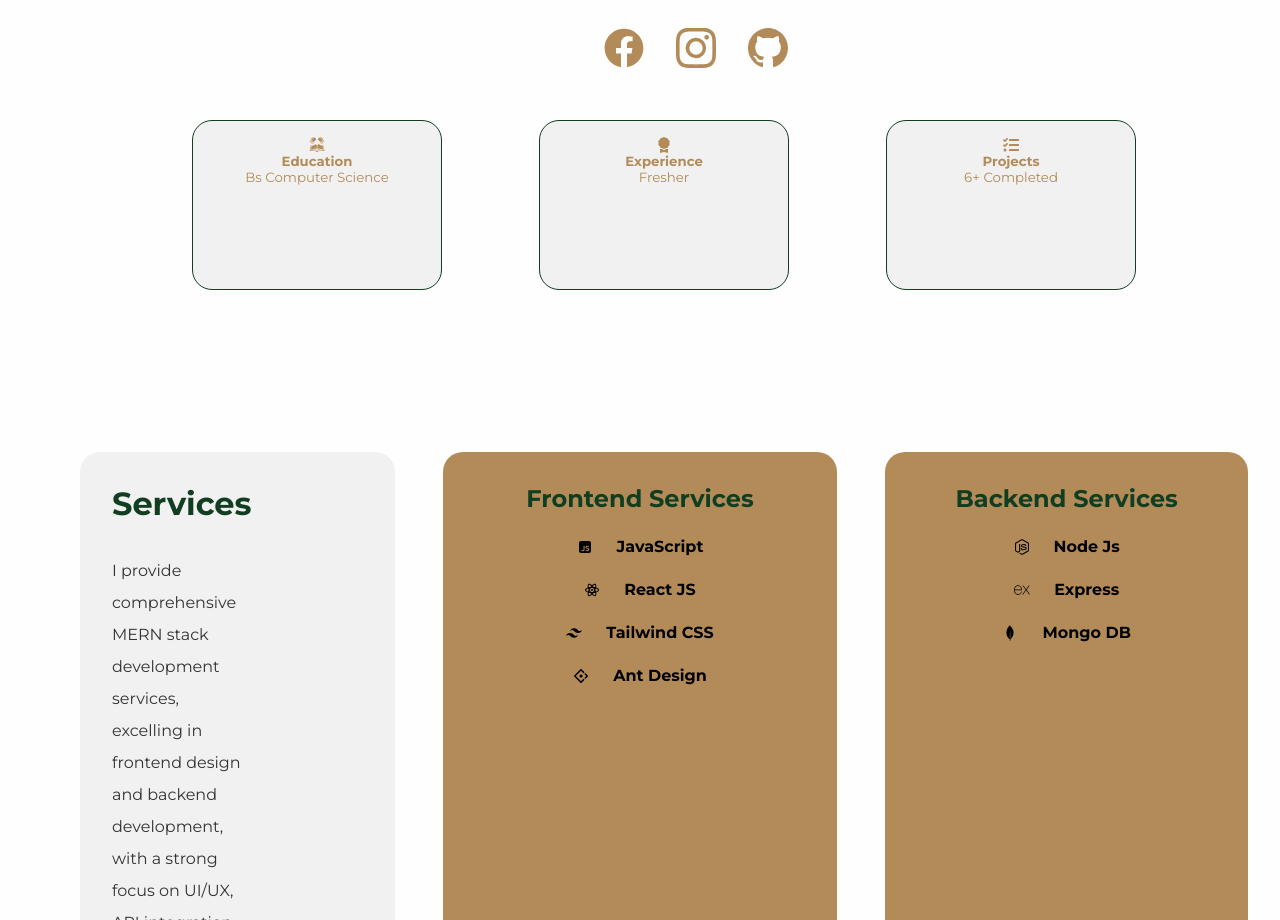
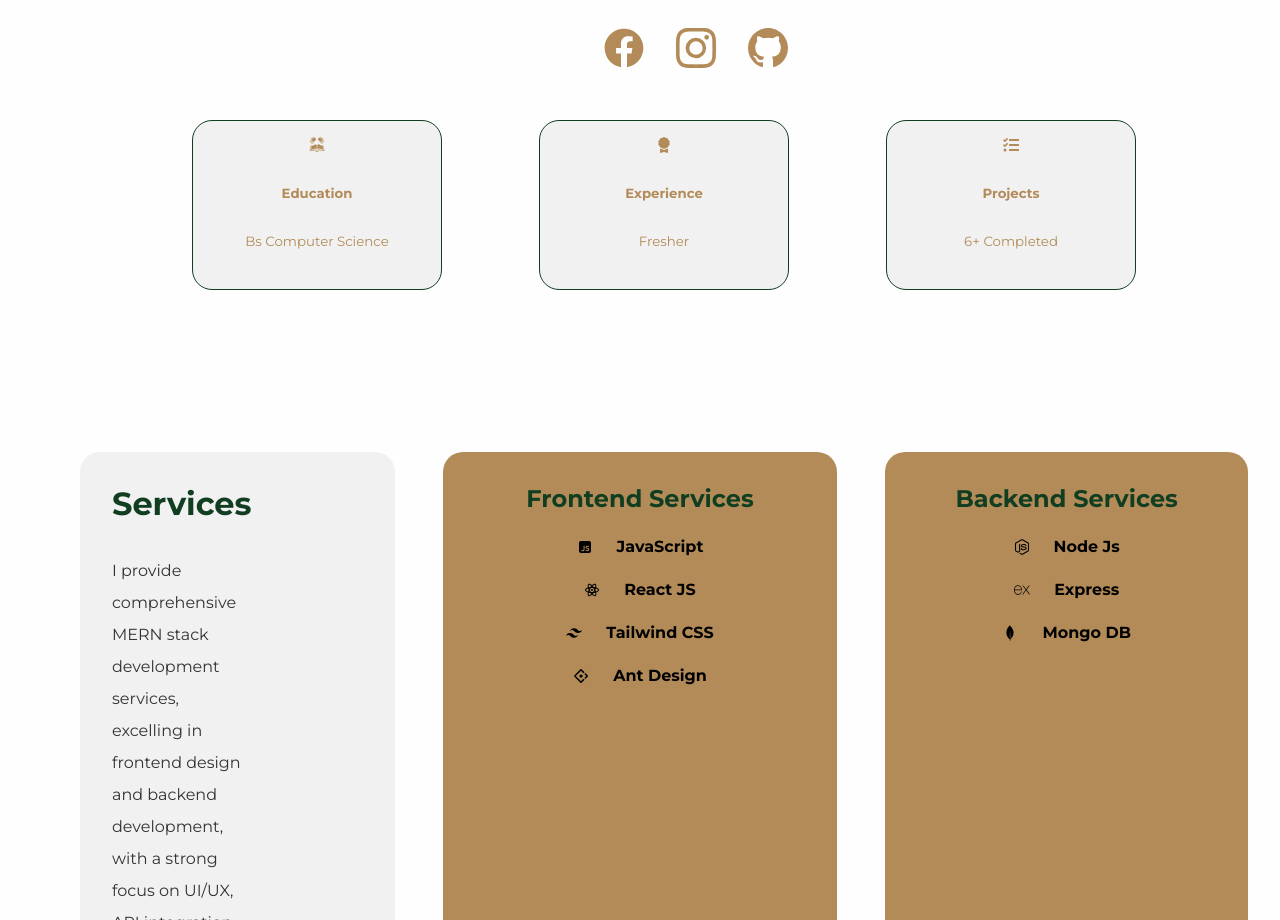
Before and after one commit to codeCanvas01/Portfolio, a React (Vite) app in the folder portfolio/: page / in a window 1280 px wide. Shown: the part 1180-2100 px from the top of the page. Built offline with nearby package versions, Linux system fonts and the light colour scheme.

Commit message:
Update AboutMe.css

```diff
--- a/portfolio/src/components/Aboutme/AboutMe.css
+++ b/portfolio/src/components/Aboutme/AboutMe.css
@@ -229,7 +229,7 @@
 
   }
   .about-card{
-    gap: 0;
+    gap: 2rem;
     max-height: 170px;
 
   }
```
